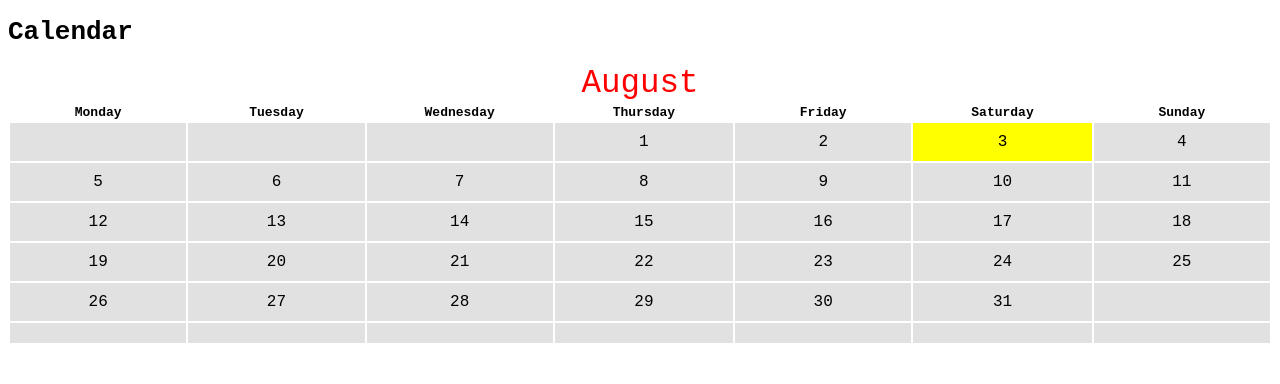
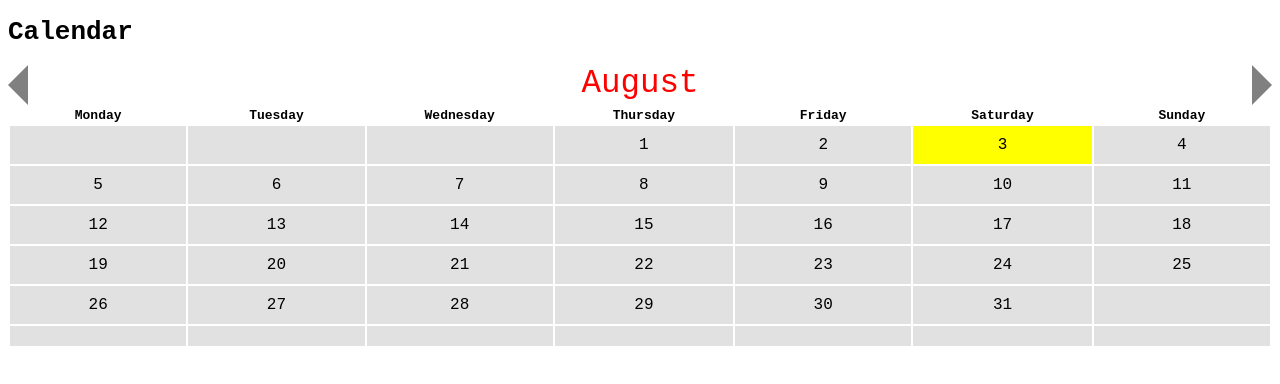
Before and after one commit to AlexanderTserkovniy/calendar, a plain HTML site: page index.html in a window 1280 px wide. Drawn offline with Linux system fonts and the light colour scheme.

Commit message:
Arrows to captino
Arrows are added to caption.
Events are binded to them.
lib extended with bind method

```diff
--- a/main.js
+++ b/main.js
@@ -1,3 +1,5 @@
+'use strict';
+
 var CalendarBuilder = function(options) {
 	// main options
 	this.options = options;
@@ -151,15 +153,90 @@ CalendarBuilder.prototype.set_week_days = function() {
 	}
 };
 
+// TODO replace with inheritance
+// EXTERNAL OPTIONS
+CalendarBuilder.prototype.create_months_switcher = function() {
+	// Add important methods to the lib
+	CalendarBuilder.prototype.lib.bind = function(obj, event_name, handler) {
+		var handler_wrapper = function (event) {
+			event = event || window.event;
+			if (!event.target && event.srcElement) {
+				event.target = event.srcElement;
+			}
+			return handler.call(obj, event);
+		};
+
+		if (obj.addEventListener) {
+			obj.addEventListener(event_name, handler_wrapper, false);
+		} else if (obj.attachEvent) {
+			obj.attachEvent('on' + event_name, handler_wrapper);
+		}
+		return handler_wrapper;
+	};
+
+	CalendarBuilder.prototype.create_controls = function() {
+		var arrows = (function () {
+			var prev_arrow, next_arrow;
+
+			prev_arrow = document.createElement('a');
+			prev_arrow.href = '#';
+			prev_arrow.className = 'prev';
+			prev_arrow.innerHTML = 'prev';
+			prev_arrow.setAttribute('onclick', 'return false;');
+
+			next_arrow = document.createElement('a');
+			next_arrow.href = '#';
+			next_arrow.className = 'next';
+			next_arrow.innerHTML = 'next';
+			next_arrow.setAttribute('onclick', 'return false;');
+
+			return {
+				prev : prev_arrow,
+				next : next_arrow
+			};
+		})();
+
+		this.options.prev = arrows.prev;
+		this.options.next = arrows.next;
+		this.options.caption.appendChild(arrows.prev);
+		this.options.caption.appendChild(arrows.next);
+	};
+
+	CalendarBuilder.prototype.listen_controls = function() {
+		this.lib.bind(this.options.prev, 'click', function () {
+			console.log('Get prev month');
+		});
+
+		this.lib.bind(this.options.next, 'click', function () {
+			console.log('Get next month');
+		});
+	};
+
+	this.create_controls();
+	this.listen_controls();
+};
+
+CalendarBuilder.prototype.external = function() {
+	// can user switch months ?
+	this.options.can_switch && this.create_months_switcher();
+};
+
 CalendarBuilder.prototype.init = function() {
+	// basic tool for launch
 	this.create_help_lib();
 	this.build_calendar_layout();
 	this.fill_cells();
 	this.set_month_label();
 	this.highlight_control_days();
 	this.set_week_days();
+
+	// check out external options
+	this.external();
+
+	console.log(this, this.options);
 };
 
 var calendar = new CalendarBuilder({
-	container: document.getElementById('container')
+	container: document.getElementById('container'),
+	can_switch: true
 });
--- a/style.css
+++ b/style.css
@@ -22,3 +22,30 @@ caption {
 	font-size: 250%;
 	color: red;
 }
+
+caption a {
+	display: block;
+	font-size: 0;
+}
+
+caption .prev {
+	float: left;
+	border-top: 20px solid transparent;
+	border-bottom: 20px solid transparent;
+	border-right: 20px solid gray;
+}
+
+caption .prev:hover {
+	border-right: 20px solid #9A84AB;
+}
+
+caption .next {
+	float: right;
+	border-top: 20px solid transparent;
+	border-bottom: 20px solid transparent;
+	border-left: 20px solid gray;
+}
+
+caption .next:hover {
+	border-left: 20px solid #9A84AB;
+}
```
